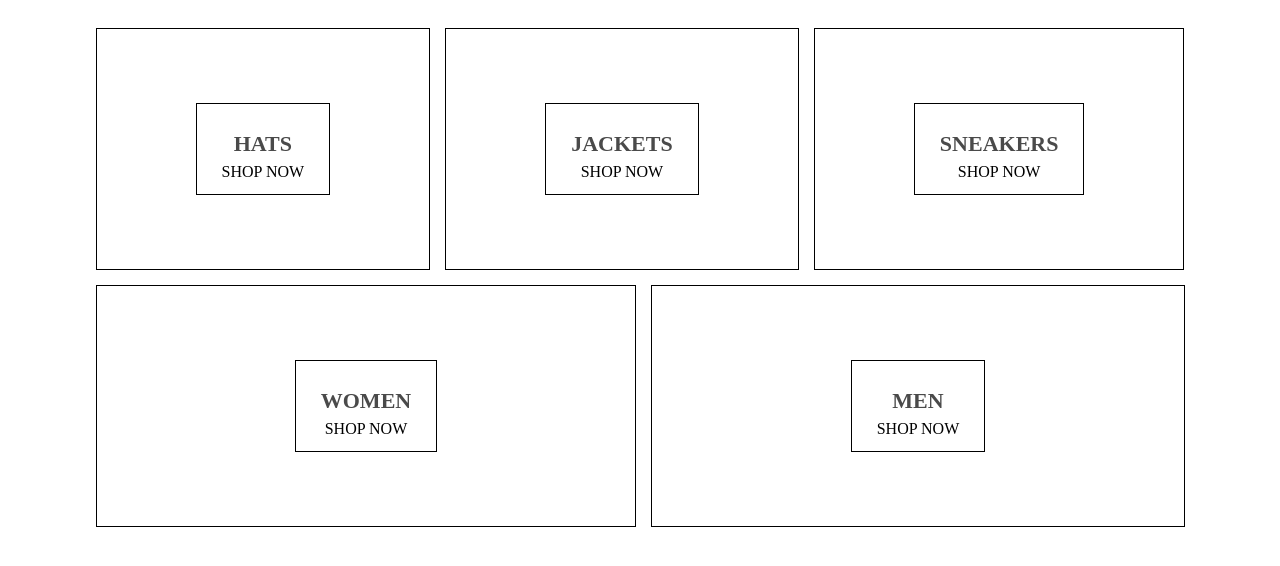
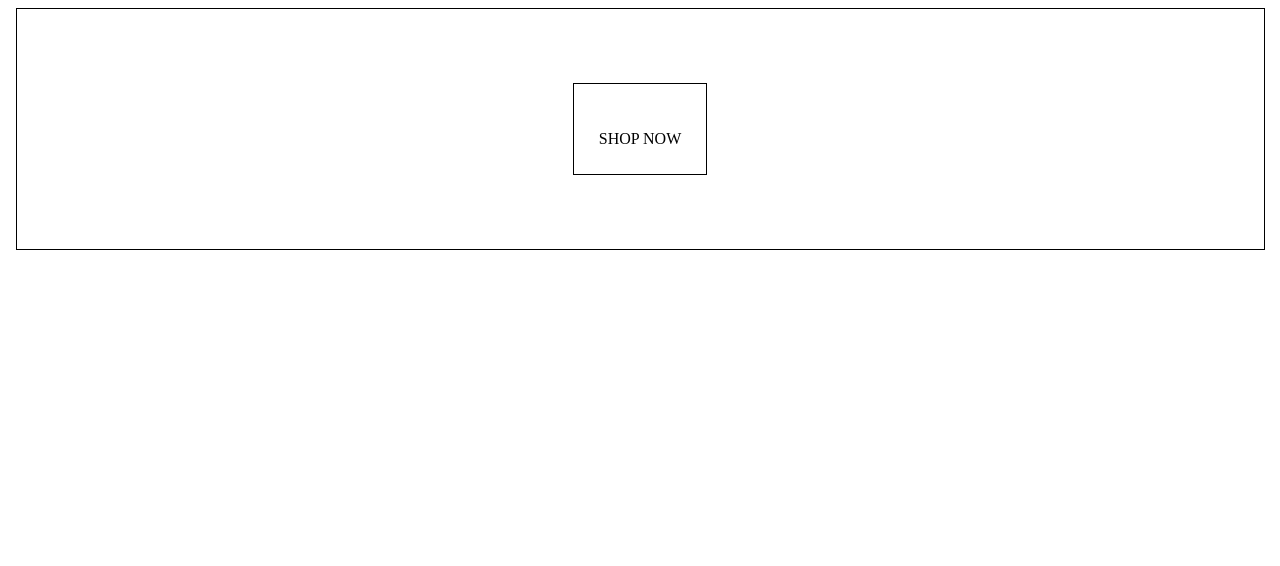
Before and after one commit to mariaozamiz/contemporary-ceramic-store, a React (Create React App) app: page / in a window 1280 px wide. Shown: the top 566 px of the page. Built offline with nearby package versions, Linux system fonts and the light colour scheme.

Commit message:
create directory and menu-item components

```diff
--- a/src/components/App.js
+++ b/src/App.js
@@ -1,6 +1,6 @@
 import React from 'react';
-import Homepage from './Homepage';
-import './App.css';
+import Homepage from './pages/Homepage';
+import './app.css';
 
 function App() {
     return (
--- a/src/components/Homepage.js
+++ /dev/null
@@ -1,47 +0,0 @@
-import React from 'react';
-import './homepage.scss';
-
-function Homepage() {
-    return (
-        <div className="homepage">
-            <div className="directory-menu">
-                <div className="menu-item">
-                    <div className="content">
-                        <h1 className="title">hats</h1>
-                        <span className="subtitle">shop now</span>
-                    </div>
-                </div>
-
-                <div className="menu-item">
-                    <div className="content">
-                        <h1 className="title">jackets</h1>
-                        <span className="subtitle">shop now</span>
-                    </div>
-                </div>
-
-                <div className="menu-item">
-                    <div className="content">
-                        <h1 className="title">sneakers</h1>
-                        <span className="subtitle">shop now</span>
-                    </div>
-                </div>
-
-                <div className="menu-item">
-                    <div className="content">
-                        <h1 className="title">women</h1>
-                        <span className="subtitle">shop now</span>
-                    </div>
-                </div>
-
-                <div className="menu-item">
-                    <div className="content">
-                        <h1 className="title">men</h1>
-                        <span className="subtitle">shop now</span>
-                    </div>
-                </div>
-            </div>
-        </div>
-    );
-}
-
-export default Homepage;
--- /dev/null
+++ b/src/components/directory-menu/Directory-menu.js
@@ -0,0 +1,13 @@
+import React from 'react';
+import MenuItem from '../menu-item/Menu-item.js';
+import './directory-menu.scss';
+
+function DirectoryMenu() {
+    return (
+        <div className="directory-menu">
+            <MenuItem />
+        </div>
+    );
+}
+
+export default DirectoryMenu;
--- /dev/null
+++ b/src/components/directory-menu/directory-menu.scss
@@ -0,0 +1,6 @@
+.directory-menu {
+    width: 100%;
+    display: flex;
+    flex-wrap: wrap;
+    justify-content: space-between;
+}
--- /dev/null
+++ b/src/components/menu-item/Menu-item.js
@@ -0,0 +1,15 @@
+import React from 'react';
+import './menu-item.scss';
+
+function MenuItem({ title }) {
+    return (
+        <div className="menu-item">
+            <div className="content">
+                <h1 className="title">{title}</h1>
+                <span className="subtitle">shop now</span>
+            </div>
+        </div>
+    );
+}
+
+export default MenuItem;
--- a/src/components/homepage.scss
+++ b/src/components/menu-item/menu-item.scss
@@ -1,17 +1,3 @@
-.homepage {
-    display: flex;
-    flex-direction: column;
-    align-items: center;
-    padding: 20px 80px;
-}
-
-.directory-menu {
-    width: 100%;
-    display: flex;
-    flex-wrap: wrap;
-    justify-content: space-between;
-}
-
 .menu-item {
     min-width: 30%;
     height: 240px;
--- a/src/index.js
+++ b/src/index.js
@@ -1,7 +1,7 @@
 import React from 'react';
 import ReactDOM from 'react-dom';
 import './index.css';
-import App from './components/App';
+import App from './App';
 
 ReactDOM.render(
     <React.StrictMode>
--- /dev/null
+++ b/src/pages/Homepage.js
@@ -0,0 +1,9 @@
+import React from 'react';
+import './homepage.scss';
+import DirectoryMenu from '../components/directory-menu/Directory-menu';
+
+function Homepage() {
+    return <DirectoryMenu />;
+}
+
+export default Homepage;
--- /dev/null
+++ b/src/pages/homepage.scss
@@ -0,0 +1,6 @@
+.homepage {
+    display: flex;
+    flex-direction: column;
+    align-items: center;
+    padding: 20px 80px;
+}
```
Also changed, not shown: src/app.css (added), src/components/app.css (deleted).
